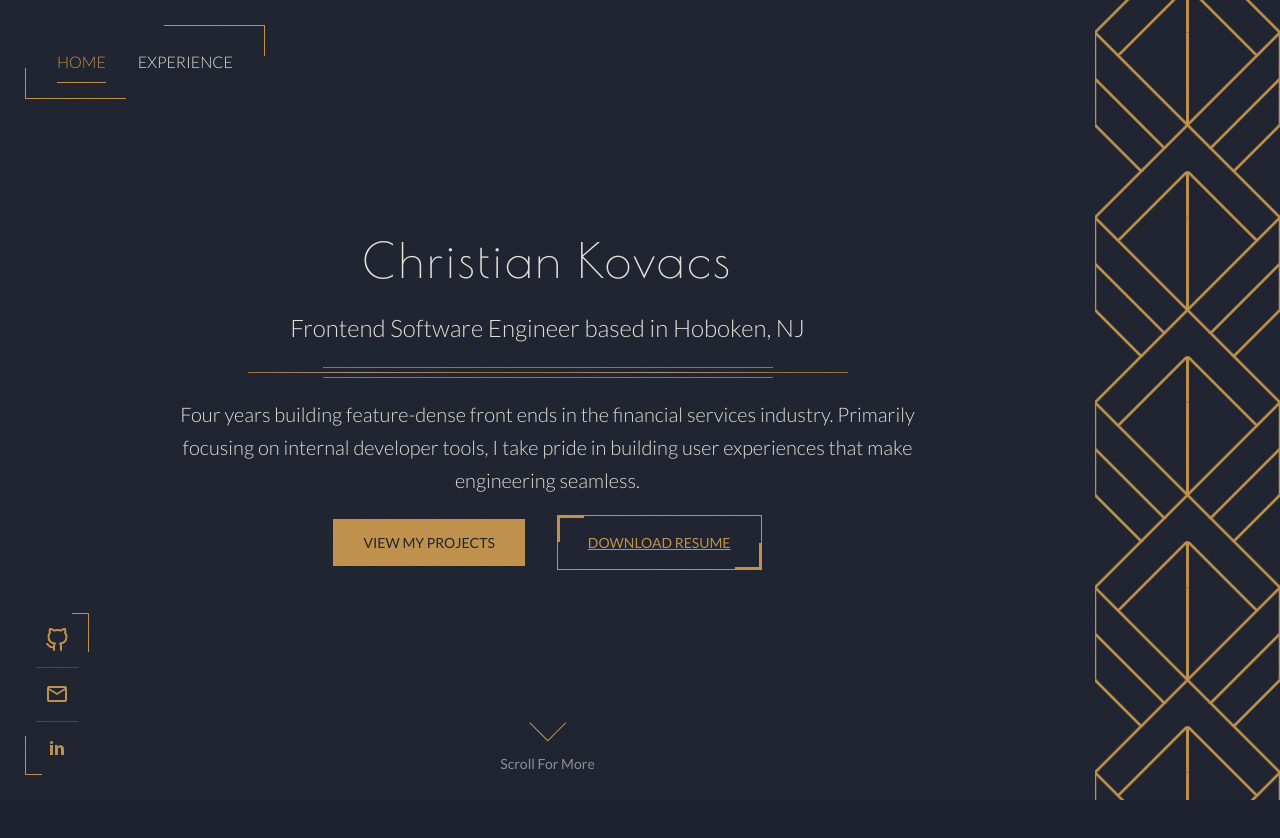
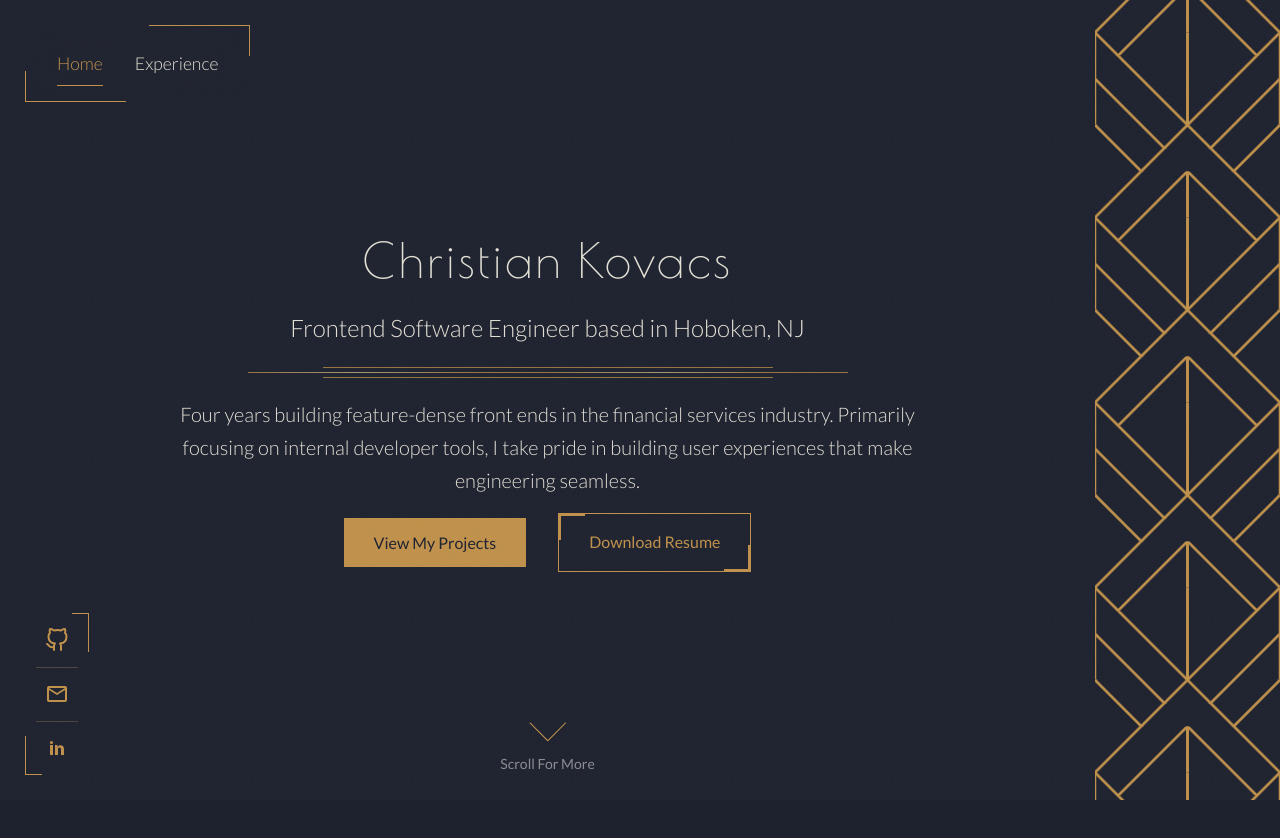
Before and after one commit to ckovacsdev/ckdev, a React (Vite) app: page / in a window 1280 px wide. Shown: the top 838 px of the page. Built offline with nearby package versions, Linux system fonts and the light colour scheme.

Commit message:
minor styling changes

```diff
--- a/src/components/deco-button/deco-button.css
+++ b/src/components/deco-button/deco-button.css
@@ -6,9 +6,8 @@
     border-radius: 0;
     background: transparent;
     font-family: 'Lato', systen-ui, sans-serif;
-    font-size: 14px;
+    font-size: 16px;
     font-weight: 400;
-    text-transform: uppercase;
     cursor: pointer;
     transition: background 0.3s ease, color 0.3s ease;
 }
@@ -27,6 +26,7 @@
 .deco-button.secondary{
     color: var(--main-accent);
     border: 1px solid var(--main-accent);
+    text-decoration: none;
 }
 .deco-button.secondary::before, .deco-button.secondary::after{
     content: '';
--- a/src/components/navigation/navi.css
+++ b/src/components/navigation/navi.css
@@ -42,9 +42,8 @@ html{
     position: relative;
     color: var(--main-text);
     text-decoration: none;
-    font-size: 1rem;
+    font-size: 1.1rem;
     font-weight: 200;
-    text-transform: uppercase;
     transition: color .35s ease;
 }
 .nav-link:hover{
```
